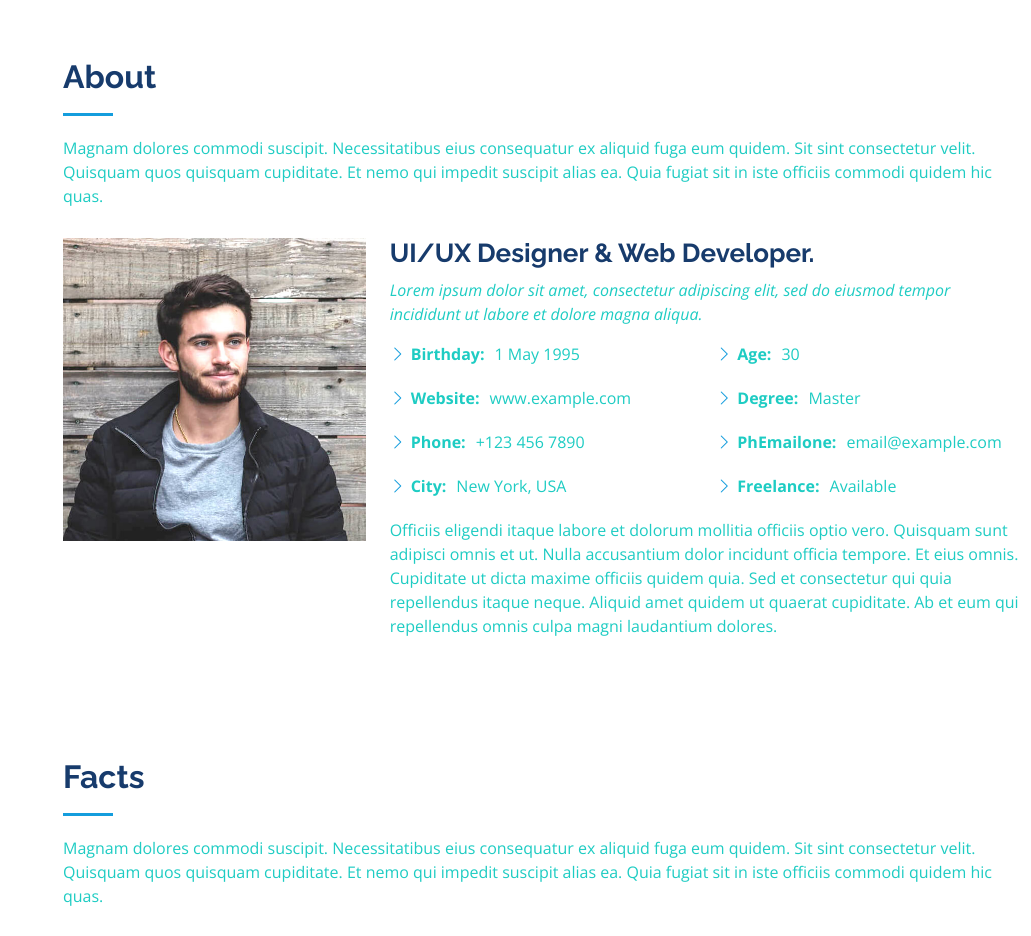
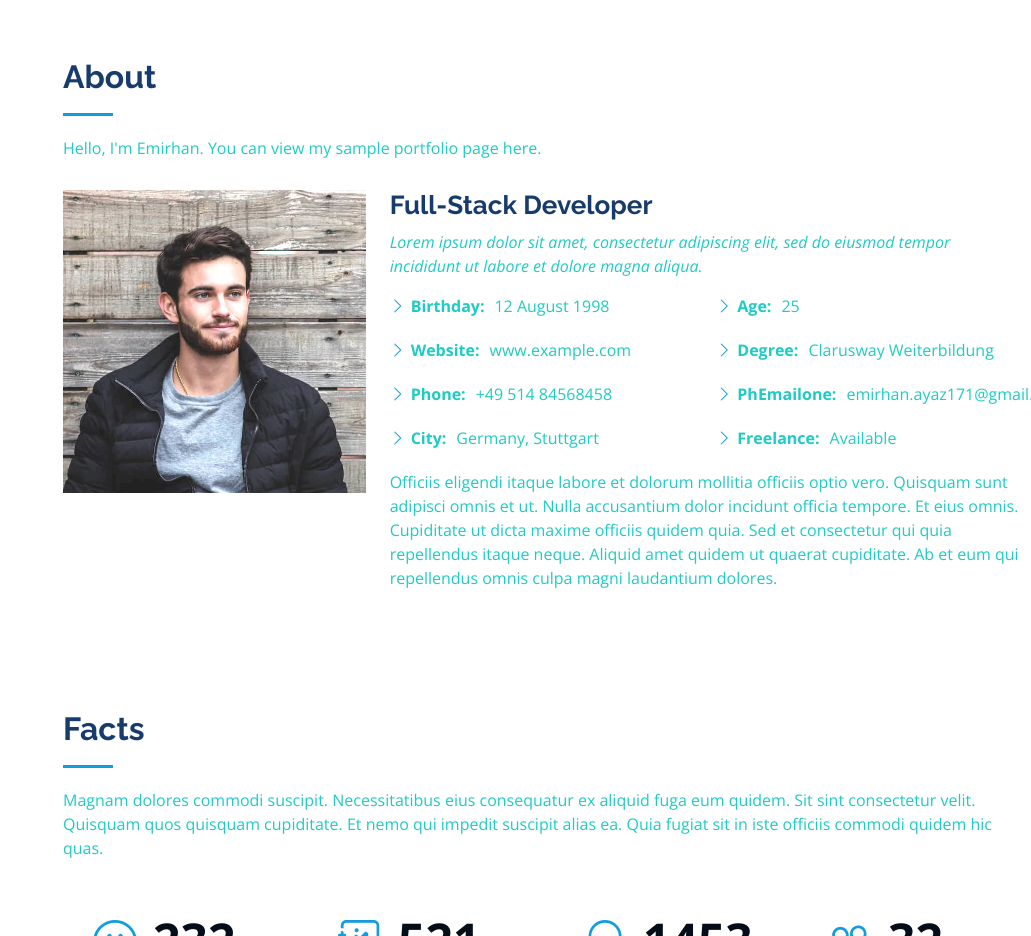
Before and after one commit to emrhnayyz/emrhnayyz.github.io, a plain HTML site: page index.html in a window 1280 px wide. Shown: the part 802-1738 px from the top of the page, without its empty margins (249-1280 px from the left). Drawn offline with nearby package versions, Linux system fonts and the light colour scheme.

Commit message:
About kismi güncellendi

```diff
--- a/index.html
+++ b/index.html
@@ -85,7 +85,7 @@
 
         <div class="section-title">
           <h2>About</h2>
-          <p>Magnam dolores commodi suscipit. Necessitatibus eius consequatur ex aliquid fuga eum quidem. Sit sint consectetur velit. Quisquam quos quisquam cupiditate. Et nemo qui impedit suscipit alias ea. Quia fugiat sit in iste officiis commodi quidem hic quas.</p>
+          <p>Hello, I'm Emirhan. You can view my sample portfolio page here.</p>
         </div>
 
         <div class="row">
@@ -93,7 +93,7 @@
             <img src="assets/img/profile-img.jpg" class="img-fluid" alt="">
           </div>
           <div class="col-lg-8 pt-4 pt-lg-0 content" data-aos="fade-left">
-            <h3>UI/UX Designer &amp; Web Developer.</h3>
+            <h3>Full-Stack Developer</h3>
             <p class="fst-italic">
               Lorem ipsum dolor sit amet, consectetur adipiscing elit, sed do eiusmod tempor incididunt ut labore et dolore
               magna aliqua.
@@ -101,17 +101,17 @@
             <div class="row">
               <div class="col-lg-6">
                 <ul>
-                  <li><i class="bi bi-chevron-right"></i> <strong>Birthday:</strong> <span>1 May 1995</span></li>
+                  <li><i class="bi bi-chevron-right"></i> <strong>Birthday:</strong> <span>12 August 1998</span></li>
                   <li><i class="bi bi-chevron-right"></i> <strong>Website:</strong> <span>www.example.com</span></li>
-                  <li><i class="bi bi-chevron-right"></i> <strong>Phone:</strong> <span>+123 456 7890</span></li>
-                  <li><i class="bi bi-chevron-right"></i> <strong>City:</strong> <span>New York, USA</span></li>
+                  <li><i class="bi bi-chevron-right"></i> <strong>Phone:</strong> <span>+49 514 84568458</span></li>
+                  <li><i class="bi bi-chevron-right"></i> <strong>City:</strong> <span>Germany, Stuttgart</span></li>
                 </ul>
               </div>
               <div class="col-lg-6">
                 <ul>
-                  <li><i class="bi bi-chevron-right"></i> <strong>Age:</strong> <span>30</span></li>
-                  <li><i class="bi bi-chevron-right"></i> <strong>Degree:</strong> <span>Master</span></li>
-                  <li><i class="bi bi-chevron-right"></i> <strong>PhEmailone:</strong> <span>email@example.com</span></li>
+                  <li><i class="bi bi-chevron-right"></i> <strong>Age:</strong> <span>25</span></li>
+                  <li><i class="bi bi-chevron-right"></i> <strong>Degree:</strong> <span>Clarusway Weiterbildung</span></li>
+                  <li><i class="bi bi-chevron-right"></i> <strong>PhEmailone:</strong> <span>emirhan.ayaz171@gmail.com</span></li>
                   <li><i class="bi bi-chevron-right"></i> <strong>Freelance:</strong> <span>Available</span></li>
                 </ul>
               </div>
```
